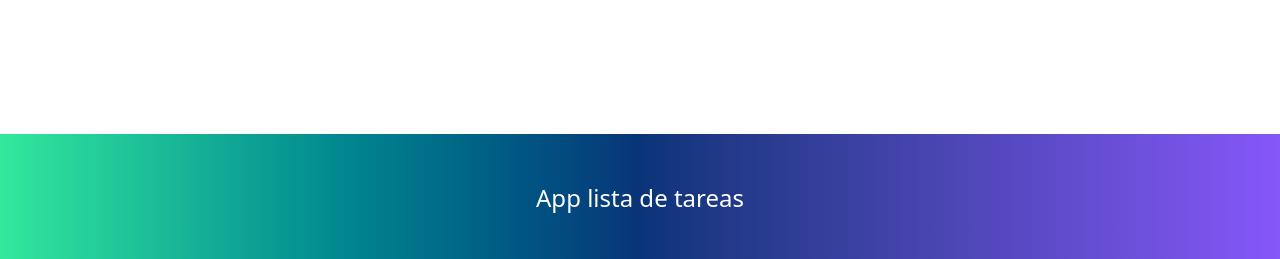
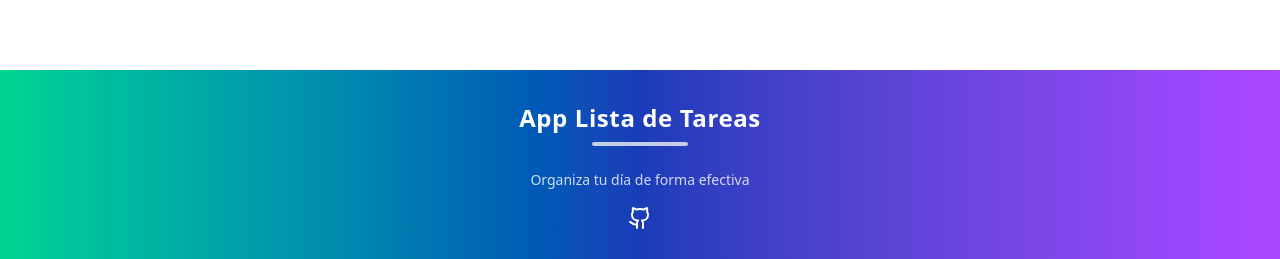
Before and after one commit to SebaRojas1/prueba-tecnica-itsave, a Vue app in the folder frontend/: page / in a window 1280 px wide. Shown: the part 538-797 px from the top of the page. Built offline with nearby package versions, Linux system fonts and the light colour scheme; no server answers.

Commit message:
feat: add notifications and some improvements

```diff
--- a/frontend/src/components/ConfirmModal.vue
+++ b/frontend/src/components/ConfirmModal.vue
@@ -11,13 +11,13 @@
       <div class="flex justify-center gap-4 mt-4">
         <button
           @click="$emit('confirm')"
-            class="bg-red-500 text-white px-4 py-2 rounded hover:bg-red-600 transition"
+          class="bg-red-500 text-white px-4 py-2 rounded hover:bg-red-600 transition cursor-pointer"
         >
           {{ confirmText }}
         </button>
         <button
           @click="$emit('update:modelValue', false)"
-            class="bg-gray-200 text-gray-700 px-4 py-2 rounded hover:bg-gray-300 transition"
+          class="bg-gray-200 text-gray-700 px-4 py-2 rounded hover:bg-gray-300 transition cursor-pointer"
         >
           {{ cancelText }}
         </button>
--- a/frontend/src/components/Footer.vue
+++ b/frontend/src/components/Footer.vue
@@ -1,11 +1,22 @@
 <template>
-  <footer class="bg-gradient-to-r from-[#32e99b] via-[#093478] to-[#8657f9] py-12 text-white">
-    <div class="text-center">
-      <p class="text-2xl">App lista de tareas</p>
+  <footer class="bg-gradient-to-r from-emerald-400 via-blue-800 to-purple-500 py-8 text-white shadow-lg">
+    <div class="container mx-auto px-4">
+      <div class="flex flex-col items-center justify-center">
+        <div class="mb-4">
+          <h3 class="text-2xl font-bold tracking-wide">App Lista de Tareas</h3>
+          <div class="mt-2 h-1 w-24 mx-auto bg-white rounded opacity-75"></div>
+        </div>
+        <p class="text-sm opacity-80 mt-2">Organiza tu día de forma efectiva</p>
+        <div class="flex space-x-4 mt-4">
+          <a href="https://github.com/SebaRojas1" class="hover:text-emerald-200 transition-colors duration-300">
+            <GithubIcon class="h-6 w-6" />
+          </a>
+        </div>
+      </div>
     </div>
   </footer>
 </template>
 
 <script setup>
-
+import { GithubIcon } from 'lucide-vue-next';
 </script>
--- a/frontend/src/components/TaskCard.vue
+++ b/frontend/src/components/TaskCard.vue
@@ -44,7 +44,7 @@
       <div class="flex gap-2">
         <button
           @click="toggleTask"
-          class="p-2 rounded-md transition-colors duration-200 flex items-center justify-center"
+          class="p-2 rounded-md transition-colors duration-200 flex items-center justify-center cursor-pointer"
           :class="
             task.is_completed
               ? 'bg-green-100 text-green-700 hover:bg-green-200'
@@ -59,7 +59,7 @@
         </button>
         <button
           @click="showModal = true"
-          class="bg-red-100 text-red-700 hover:bg-red-200 p-2 rounded-md transition-colors duration-200 flex items-center justify-center"
+          class="bg-red-100 text-red-700 hover:bg-red-200 p-2 rounded-md transition-colors duration-200 flex items-center justify-center cursor-pointer"
           title="Eliminar"
         >
           <TrashIcon class="w-4 h-4" />
--- a/frontend/src/components/TaskForm.vue
+++ b/frontend/src/components/TaskForm.vue
@@ -4,15 +4,11 @@
     class="mb-6 bg-white p-4 rounded-lg shadow-sm"
   >
     <div class="flex flex-col md:flex-row gap-3">
-      <Input v-model="taskData.title" placeholder="Título" :required="true" />
-      <Input
-        v-model="taskData.description"
-        placeholder="Descripción"
-        :required="true"
-      />
+      <Input v-model="taskData.title" placeholder="Título" />
+      <Input v-model="taskData.description" placeholder="Descripción" />
       <button
         type="submit"
-        class="bg-blue-600 hover:bg-blue-700 text-white px-4 py-2 rounded-md transition duration-200 ease-in-out flex items-center justify-center"
+        class="bg-blue-600 hover:bg-blue-700 text-white px-4 py-2 rounded-md transition duration-200 ease-in-out flex items-center justify-center cursor-pointer"
       >
         <span>Agregar</span>
       </button>
@@ -39,8 +35,6 @@ const taskData = ref({
 });
 
 const handleSubmit = () => {
-  if (!taskData.value.title || !taskData.value.description) return;
-
   emit("submit", { ...taskData.value });
   taskData.value = { title: "", description: "" };
 };
--- a/frontend/src/main.js
+++ b/frontend/src/main.js
@@ -1,5 +1,14 @@
 import { createApp } from "vue";
 import App from "./App.vue";
 import router from "./router";
+import Toast from "vue-toastification";
+import "vue-toastification/dist/index.css";
 
-createApp(App).use(router).mount("#app");
+createApp(App)
+  .use(Toast, {
+    position: "top-right",
+    duration: 3000,
+    dismissible: true,
+  })
+  .use(router)
+  .mount("#app");
--- a/frontend/src/pages/HomePage.vue
+++ b/frontend/src/pages/HomePage.vue
@@ -31,6 +31,9 @@ import {
 } from "@/services/taskService";
 import TaskForm from "@/components/TaskForm.vue";
 import TaskCard from "@/components/TaskCard.vue";
+import { useToast } from "vue-toastification";
+
+const toast = useToast();
 
 const tasks = ref([]);
 
@@ -40,15 +43,26 @@ const loadTasks = async () => {
     tasks.value = response.data;
   } catch (error) {
     console.error("Error al cargar tareas:", error);
+    toast.error("Error al cargar tareas");
   }
 };
 
 const handleAddTask = async (taskData) => {
+
+  const { title, description } = taskData;
+
+  if (!title || !description) {
+    toast.warning("Por favor, completa los campos vacíos.");
+    return;
+  }
+
   try {
     await addTask(taskData);
     await loadTasks();
+    toast.success("Tarea agregada correctamente");
   } catch (error) {
     console.error("Error al agregar tarea:", error);
+    toast.error("Error al agregar tarea");
   }
 };
 
@@ -56,8 +70,10 @@ const removeTask = async (id) => {
   try {
     await deleteTask(id);
     await loadTasks();
+    toast.success("Tarea eliminada correctamente");
   } catch (error) {
     console.error("Error al eliminar tarea:", error);
+    toast.error("Error al eliminar tarea");
   }
 };
 
@@ -67,6 +83,7 @@ const markCompletedTask = async (id) => {
     await loadTasks();
   } catch (error) {
     console.error("Error al marcar tarea:", error);
+    toast.error("Error al marcar tarea");
   }
 };
 
```
Also changed, not shown: frontend/src/components/Input.vue (indentation only). Lines whose indentation alone changed are shown as unchanged.
